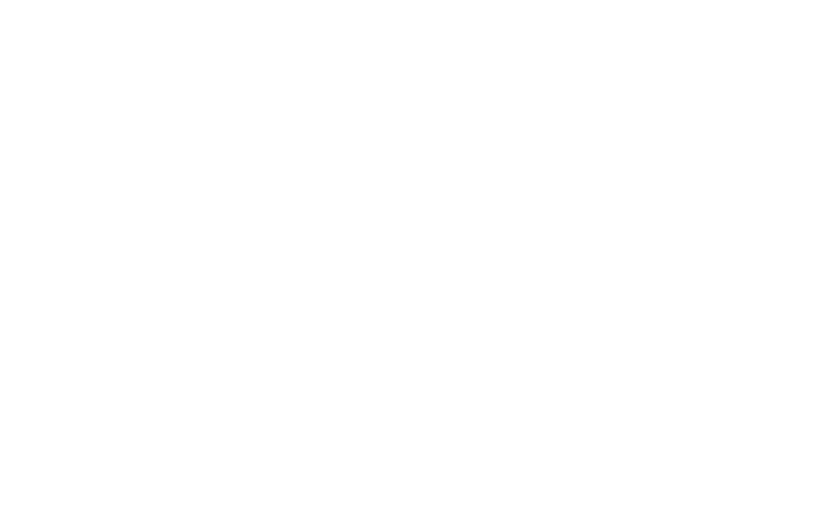
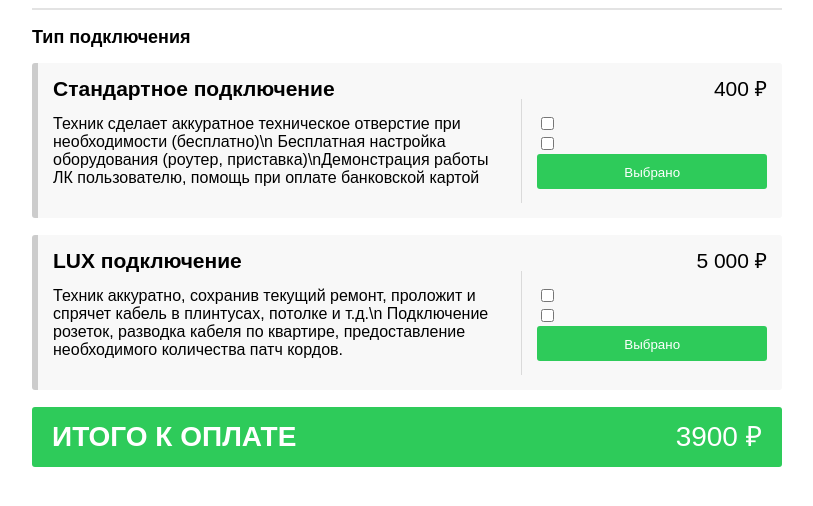
Before and after one commit to VladBeloysov/skynet2, a Vue app: page / in a window 1280 px wide. Shown: the top 506 px of the page, without its empty margins (233-1046 px from the left). Built offline with nearby package versions, Linux system fonts and the light colour scheme.

Commit message:
structure

```diff
--- a/package.json
+++ b/package.json
@@ -3,7 +3,7 @@
   "version": "0.1.0",
   "private": true,
   "scripts": {
-    "serve": "vue-cli-service serve",
+    "start": "vue-cli-service serve",
     "build": "vue-cli-service build",
     "lint": "vue-cli-service lint"
   },
@@ -18,6 +18,8 @@
     "babel-eslint": "^10.1.0",
     "eslint": "^6.7.2",
     "eslint-plugin-vue": "^6.2.2",
+    "node-sass": "^5.0.0",
+    "sass-loader": "^10.1.0",
     "vue-template-compiler": "^2.6.11"
   },
   "eslintConfig": {
--- a/src/App.vue
+++ b/src/App.vue
@@ -1,13 +1,19 @@
 <template>
   <div id="app">
+	<div class="wrapper">
+		<Step></Step>
+		<Res></Res>
+	</div>
   </div>
 </template>
 
 <script>
+import Step from './components/Step/Step'
+import Res from './components/Res/Res'
+import './main.css'
 export default {
-  name: 'App',
-  components: {
-  }
+    name: 'App',
+    components: {Step, Res},
 }
 </script>
 <style>
--- /dev/null
+++ b/src/components/Res/Res.css
@@ -0,0 +1,22 @@
+.res {
+    display: flex;
+    background-color: #2ecb5a;
+    border-radius: 3px;
+    color: #fff;
+    padding: 0 20px;
+    height: 60px;
+    align-items: center;
+    justify-content: space-between;
+}
+
+.res__title {
+    font-size: 28px;
+    line-height: 28px;
+    font-weight: bold;
+    text-transform: uppercase;
+}
+
+.res__sum {
+    font-size: 28px;
+    line-height: 28px;
+}
--- /dev/null
+++ b/src/components/Res/Res.vue
@@ -0,0 +1,12 @@
+<template>
+	<div class="res">
+		<div class="res__title">Итого к оплате</div>
+		<div class="res__sum">3900 ₽</div>
+	</div>
+</template>
+
+<script>
+import './Res.css';
+export default {
+}
+</script>
--- /dev/null
+++ b/src/components/Step/Step.css
@@ -0,0 +1,76 @@
+.step {
+    border-top: 2px solid #e3e3e3;
+    color: #000;
+    padding-top: 18px;
+}
+
+.step__title {
+    font-size: 18px;
+    line-height: 18px;
+    font-weight: bold;
+    margin-bottom: 17px;
+}
+
+.step__content {
+    display: flex;
+    flex-direction: column;
+}
+
+.item {
+    display: flex;
+    flex-direction: column;
+    background-color: #f8f8f8;
+    padding: 15px;
+    border-radius: 3px;
+    margin-bottom: 17px;
+    border-left: 6px solid #ccc;
+}
+
+.item__header {
+    display: flex;
+    justify-content: space-between;
+}
+
+.item__title {
+    font-size: 21px;
+    line-height: 21px;
+    font-weight: bold;
+}
+
+.item__price {
+    font-size: 21px;
+    line-height: 21px;
+}
+
+.item__content {
+    display: flex;
+}
+
+.item__left {
+    width: calc(100% - 240px);
+}
+
+.item__right {
+    width: 240px;
+    border-left: 1px solid #dadada;
+    padding-left: 15px;
+    margin-left: 15px;
+    padding-top: 15px;
+}
+
+.item__desc {
+
+}
+
+.item__btn {
+    display: block;
+    text-align: center;
+    width: 100%;
+    height: 35px;
+    line-height: 35px;
+    color: #fff;
+    background-color: #2ecb5a;
+    border-radius: 3px;
+    border: none;
+    cursor: pointer;
+}
--- /dev/null
+++ b/src/components/Step/Step.vue
@@ -0,0 +1,55 @@
+<template>
+	<div class="step">
+		<div class="step__title">Тип подключения</div>
+		<div class="step__content">
+			<article class="item">
+				<div class="item__header">
+					<div class="item__title">Стандартное подключение</div>
+					<div class="item__price">400 ₽</div>
+				</div>
+				<div class="item__content">
+					<section class="item__left">
+						<p class="item__desc">Техник сделает аккуратное техническое отверстие при необходимости (бесплатно)\n
+							Бесплатная настройка оборудования (роутер, приставка)\nДемонстрация работы ЛК пользователю, помощь при оплате банковской картой</p>
+					</section>
+					<section class="item__right">
+						<div class="item__wrap-checkbox">
+							<input class="item__checkbox" type="checkbox" name="option1" value="Протяжка кабеля">
+						</div>
+						<div class="item__wrap-checkbox">
+							<input class="item__checkbox" type="checkbox" name="option2" value="8 жил">
+						</div>
+						<button class="item__btn">Выбрано</button>
+					</section>
+				</div>
+			</article>
+			<article class="item">
+				<div class="item__header">
+					<div class="item__title">LUX подключение</div>
+					<div class="item__price">5 000 ₽</div>
+				</div>
+				<div class="item__content">
+					<section class="item__left">
+						<p class="item__desc">Техник аккуратно, сохранив текущий ремонт, проложит и спрячет кабель в плинтусах, потолке и т.д.\n
+							Подключение розеток, разводка кабеля по квартире, предоставление необходимого количества патч кордов.</p>
+					</section>
+					<section class="item__right">
+						<div class="item__wrap-checkbox">
+							<input class="item__checkbox" type="checkbox" name="option1" value="Протяжка кабеля">
+						</div>
+						<div class="item__wrap-checkbox">
+							<input class="item__checkbox" type="checkbox" name="option2" value="8 жил">
+						</div>
+						<button class="item__btn">Выбрано</button>
+					</section>
+				</div>
+			</article>
+		</div>
+	</div>
+</template>
+
+<script>
+import './Step.css';
+export default {
+}
+</script>
--- /dev/null
+++ b/src/main.css
@@ -0,0 +1,6 @@
+.wrapper {
+    width: 100%;
+    max-width: 750px;
+    margin: 0 auto;
+    font-family: sans-serif;
+}
```
Also changed, not shown: 1 other file (tests, documents, lock files or other folders).
